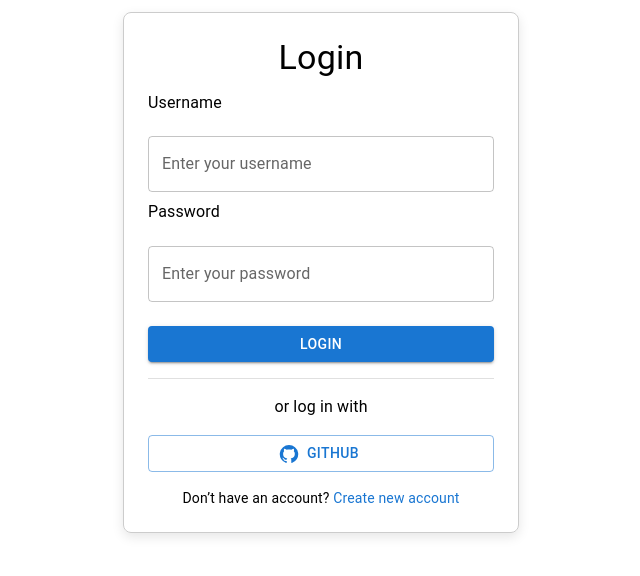
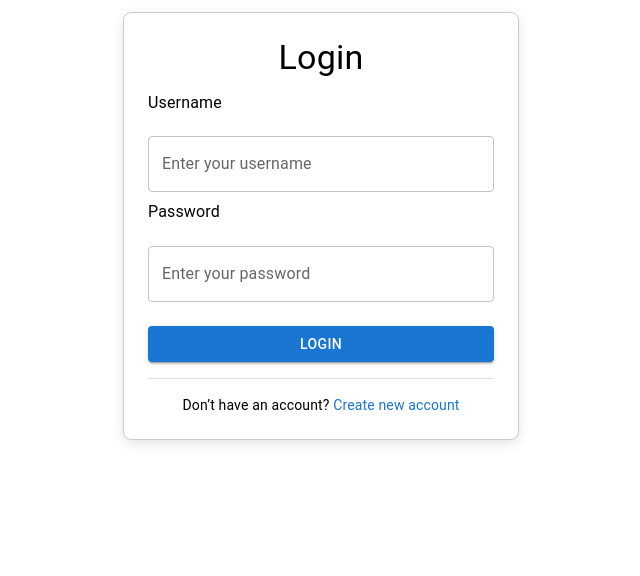
Before and after one commit to Nivix047/summarease-app-frontend, a React (Create React App) app: page / in a window 1280 px wide. Shown: the top 576 px of the page, without its empty margins (319-959 px from the left). Built offline with nearby package versions, Linux system fonts and the light colour scheme.

Commit message:
Removed OAuth to focus on MVP and deployment to AWS

```diff
--- a/src/components/Login/LoginForm.js
+++ b/src/components/Login/LoginForm.js
@@ -10,7 +10,6 @@ import {
 } from "@mui/material";
 import axios from "axios";
 import { useNavigate, Link } from "react-router-dom";
-import GitHubIcon from "@mui/icons-material/GitHub";
 
 const LoginForm = () => {
   const [username, setUsername] = useState("");
@@ -96,22 +95,6 @@ const LoginForm = () => {
 
         <Divider sx={{ my: 2 }} />
 
-        <Typography variant="body1" align="center">
-          or log in with
-        </Typography>
-
-        {/* GitHub icon button for OAuth */}
-        <Box display="flex" justifyContent="center" sx={{ mt: 2 }}>
-          <Button
-            variant="outlined"
-            startIcon={<GitHubIcon />}
-            href="http://localhost:8000/auth/login/github/"
-            fullWidth
-          >
-            GitHub
-          </Button>
-        </Box>
-
         <Typography variant="body2" align="center" sx={{ mt: 2 }}>
           Don’t have an account?{" "}
           <Link
```
